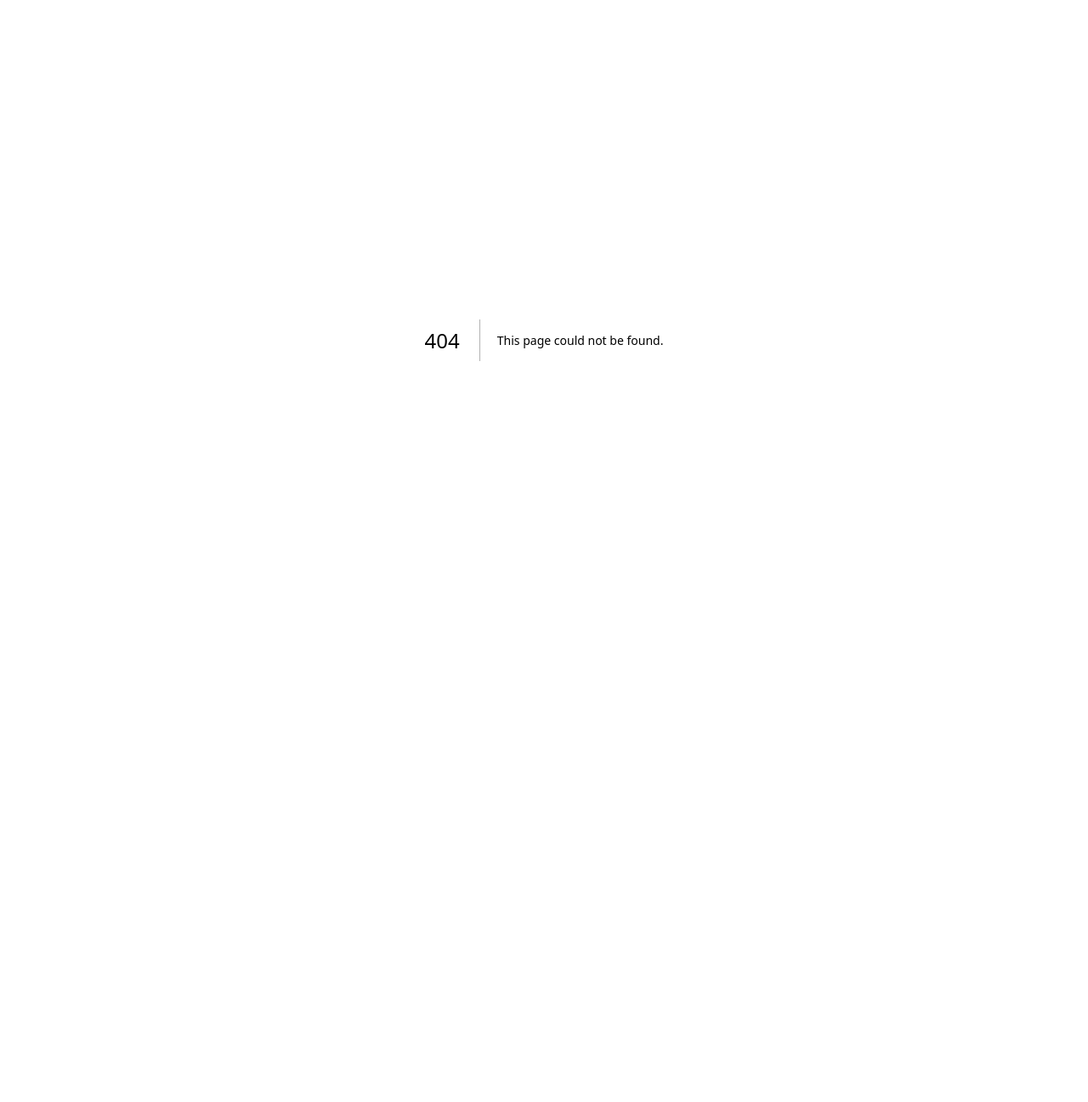
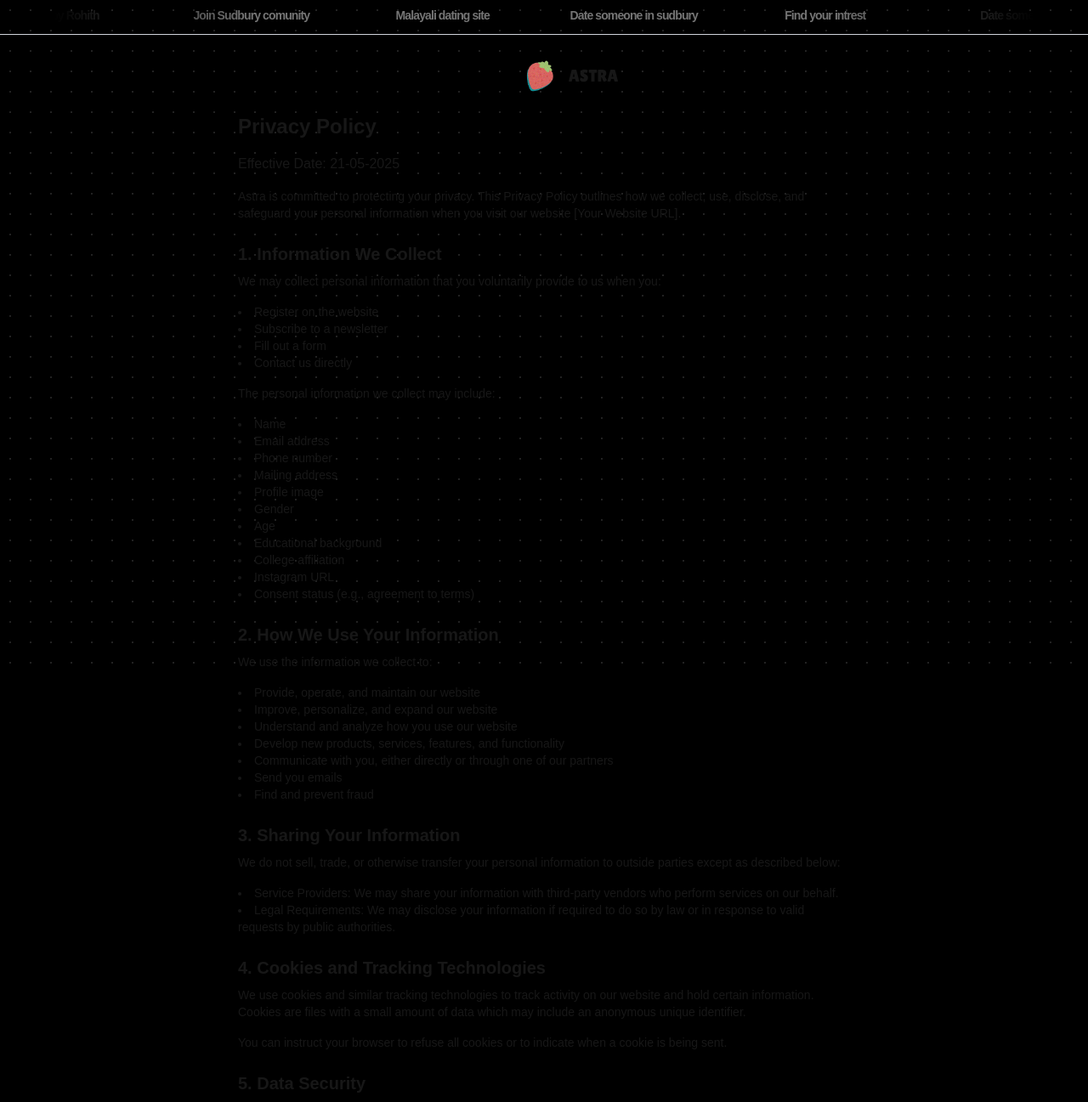
Before and after one commit to rohith2412/dating_app_sudbury_v1, a Next.js app: page /privacy-policy in a window 1280 px wide. Before the commit this address had no page. Shown: the top 1297 px of the page at 85% size. Before the commit the page ends 800 px from the top, so only its background shows below. Built offline with nearby package versions, Linux system fonts and the light colour scheme.

Commit message:
Privacy_Policy

```diff
--- /dev/null
+++ b/app/components/UserPolicies.jsx
@@ -0,0 +1,12 @@
+import Link from "next/link";
+
+export function UserPolicy() {
+    return(
+        <div className="flex fixed gap-5 underline text-sm bottom-0">
+            <Link href={"terms"}><p>Terms</p></Link>
+
+            <Link href={"privacy-policy"}><p>Privacy Policy</p></Link>
+            <p>Cookie Policy</p>
+        </div>
+    )
+}
--- a/app/landing/page.jsx
+++ b/app/landing/page.jsx
@@ -5,6 +5,7 @@ import Heading from "../components/Heading";
 import { Joinforfree } from "../components/Joinforfree";
 import Minibar from "../components/Minibar";
 import  Navbar  from "../components/Navbar";
+import { UserPolicy } from "../components/UserPolicies";
 
 export default function Landing() {
   return (
@@ -18,6 +19,7 @@ export default function Landing() {
       <div className="flex justify-center lg:p-10 p-20">
         <Joinforfree />
       </div>
+      <UserPolicy />
     </div>
   );
 }
--- /dev/null
+++ b/app/privacy-policy/page.jsx
@@ -0,0 +1,138 @@
+import Link from "next/link";
+import { Background } from "../components/Background";
+import Minibar from "../components/Minibar";
+
+export default function Privacy_Policy() {
+    return (
+    <div>
+        <Background />
+        <Minibar />
+        <style>
+        @import
+        url('https://fonts.googleapis.com/css2?family=Lilita+One&display=swap');
+      </style>
+      <div className="flex justify-center pt-3">
+        <Link href={"/"}>
+          <div className=" pl-5 flex gap-2 items-center   lg:pl-15  lg:pt-4  lg:flex lg:items-center lg:gap-4">
+            <img
+              src="/st1.png"
+              alt="logo"
+              className="transform scale-x-[-1] w-10 h-10  "
+            />
+            <h2 className="lilita-one-regular text-2xl lg:text-xl">ASTRA</h2>
+          </div>
+        </Link>
+      </div>
+        <div className="max-w-3xl mx-auto p-6 shadow-md rounded-md">
+      <h1 className="text-2xl font-bold mb-4">Privacy Policy</h1>
+
+      <p className="mb-4">
+        Effective Date: 21-05-2025
+      </p>
+
+      <p className="mb-4 text-sm">
+        Astra is committed to protecting your privacy. This Privacy Policy outlines how we collect, use, disclose, and safeguard your personal information when you visit our website [Your Website URL].
+      </p>
+
+      <h2 className="text-xl font-semibold mt-6 mb-2">1. Information We Collect</h2>
+      <p className="mb-4 text-sm">
+        We may collect personal information that you voluntarily provide to us when you:
+      </p>
+      <ul className="text-sm list-disc list-inside mb-4">
+        <li>Register on the website</li>
+        <li>Subscribe to a newsletter</li>
+        <li>Fill out a form</li>
+        <li>Contact us directly</li>
+      </ul>
+      <p className="mb-4 text-sm">
+        The personal information we collect may include:
+      </p>
+      <ul className="text-sm list-disc list-inside mb-4">
+        <li>Name</li>
+        <li>Email address</li>
+        <li>Phone number</li>
+        <li>Mailing address</li>
+        <li>Profile image</li>
+        <li>Gender</li>
+        <li>Age</li>
+        <li>Educational background</li>
+        <li>College affiliation</li>
+        <li>Instagram URL</li>
+        <li>Consent status (e.g., agreement to terms)</li>
+      </ul>
+
+      <h2 className="text-xl font-semibold mt-6 mb-2">2. How We Use Your Information</h2>
+      <p className="mb-4 text-sm">
+        We use the information we collect to:
+      </p>
+      <ul className="text-sm list-disc list-inside mb-4">
+        <li>Provide, operate, and maintain our website</li>
+        <li>Improve, personalize, and expand our website</li>
+        <li>Understand and analyze how you use our website</li>
+        <li>Develop new products, services, features, and functionality</li>
+        <li>Communicate with you, either directly or through one of our partners</li>
+        <li>Send you emails</li>
+        <li>Find and prevent fraud</li>
+      </ul>
+
+      <h2 className="text-xl font-semibold mt-6 mb-2">3. Sharing Your Information</h2>
+      <p className="mb-4 text-sm">
+        We do not sell, trade, or otherwise transfer your personal information to outside parties except as described below:
+      </p>
+      <ul className="list-disc list-inside mb-4 text-sm">
+        <li>Service Providers: We may share your information with third-party vendors who perform services on our behalf.</li>
+        <li>Legal Requirements: We may disclose your information if required to do so by law or in response to valid requests by public authorities.</li>
+      </ul>
+
+      <h2 className="text-xl font-semibold mt-6 mb-2">4. Cookies and Tracking Technologies</h2>
+      <p className="mb-4 text-sm">
+        We use cookies and similar tracking technologies to track activity on our website and hold certain information. Cookies are files with a small amount of data which may include an anonymous unique identifier.
+      </p>
+      <p className="mb-4 text-sm">
+        You can instruct your browser to refuse all cookies or to indicate when a cookie is being sent.
+      </p>
+
+      <h2 className="text-xl font-semibold mt-6 mb-2 ">5. Data Security</h2>
+      <p className="mb-4 text-sm">
+        We implement appropriate technical and organizational measures to protect your personal information against unauthorized access, alteration, disclosure, or destruction.
+      </p>
+
+      <h2 className="text-xl font-semibold mt-6 mb-2">6. Your Rights</h2>
+      <p className="mb-4 text-sm">
+        Under PIPEDA, you have the right to:
+      </p>
+      <ul className="list-disc list-inside mb-4 text-sm">
+        <li>Access your personal information</li>
+        <li>Request correction of any inaccuracies</li>
+        <li>Withdraw consent to the use of your personal information</li>
+      </ul>
+      <p className="mb-4">
+        To exercise these rights, please contact us at [Your Contact Email].
+      </p>
+
+      <h2 className="text-xl font-semibold mt-6 mb-2">7. Third-Party Links</h2>
+      <p className="mb-4 text-sm">
+        Our website may contain links to other websites. We are not responsible for the privacy practices of other sites and encourage you to read their privacy policies.
+      </p>
+
+      <h2 className="text-xl font-semibold mt-6 mb-2">8. Changes to This Privacy Policy</h2>
+      <p className="mb-4 text-sm">
+        We may update our Privacy Policy from time to time. We will notify you of any changes by posting the new Privacy Policy on this page with an updated effective date.
+      </p>
+
+      <h2 className="text-xl font-semibold mt-6 mb-2">9. Contact Us</h2>
+      <p className="mb-4 text-sm">
+        If you have any questions about this Privacy Policy, please contact us:
+      </p>
+      <ul className="list-disc list-inside mb-4 text-sm">
+        <p>Email: <a href="mailto:rohithra75@gmail.com">rohithra75@gmail.com</a></p>
+        <p>Phone: +1 (249) 979-3475</p>
+      </ul>
+
+
+
+
+    </div>
+    </div>
+  );
+}
```
